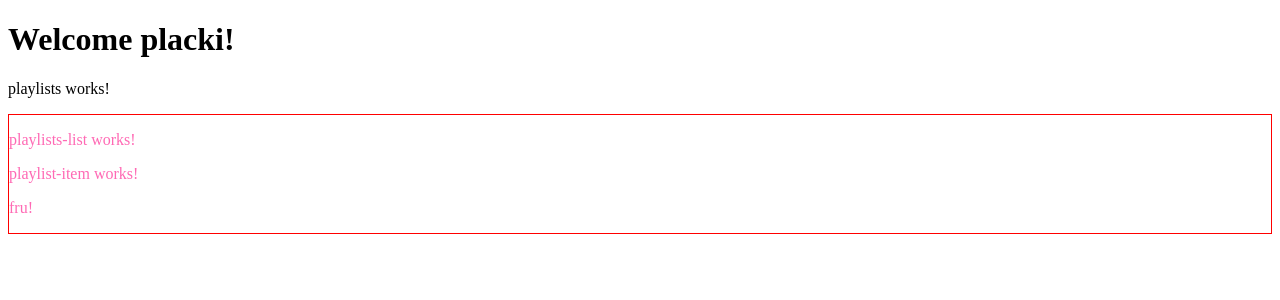
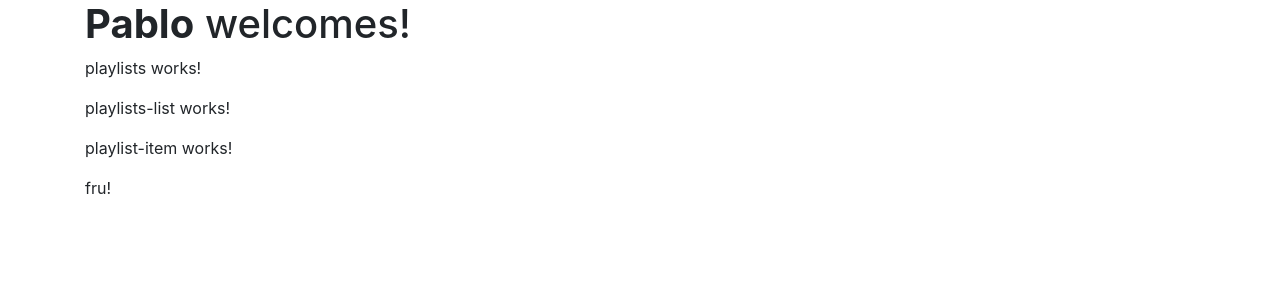
Before and after one commit to pawel-stolka/cubeAngular, an Angular app: page / in a window 1280 px wide. Shown: the top 300 px of the page. Built offline with nearby package versions, Linux system fonts and the light colour scheme.

Commit message:
bootstrap mods

```diff
--- a/src/app/app.component.html
+++ b/src/app/app.component.html
@@ -1,5 +1,11 @@
-<h1>
-    Welcome {{title}}!
-</h1>
+<div class="container">
+    <div class="row">
+        <div class="col">
+            <h1>
+                <strong> {{title}}</strong> welcomes!
+            </h1>
 
-<playlists></playlists>
+            <playlists></playlists>
+        </div>
+    </div>
+</div>
--- a/src/app/app.component.ts
+++ b/src/app/app.component.ts
@@ -7,7 +7,7 @@ import { Component } from '@angular/core';
 })
 
 export class AppComponent {
-  title = 'placki';
+  title = 'Pablo';
 
 counter = 0;
 
--- a/src/app/playlists/playlists-list.component.ts
+++ b/src/app/playlists/playlists-list.component.ts
@@ -10,21 +10,7 @@ import { Component, OnInit, ViewEncapsulation } from '@angular/core';
     <p>fru!</p>
   `,
   encapsulation: ViewEncapsulation.Emulated,
-  styles: [`
-  :host() {
-    border: 1px solid red;
-    display: block;
-  }
-
-  :host(.class-from-parent){
-    background : blue;
-  }
-
-    :host() ::ng-deep p{
-      color: hotpink;
-    }
-    `
-  ]
+  styles: []
 })
 export class PlaylistsListComponent implements OnInit {
 
```
Also changed, not shown: .angular-cli.json.
